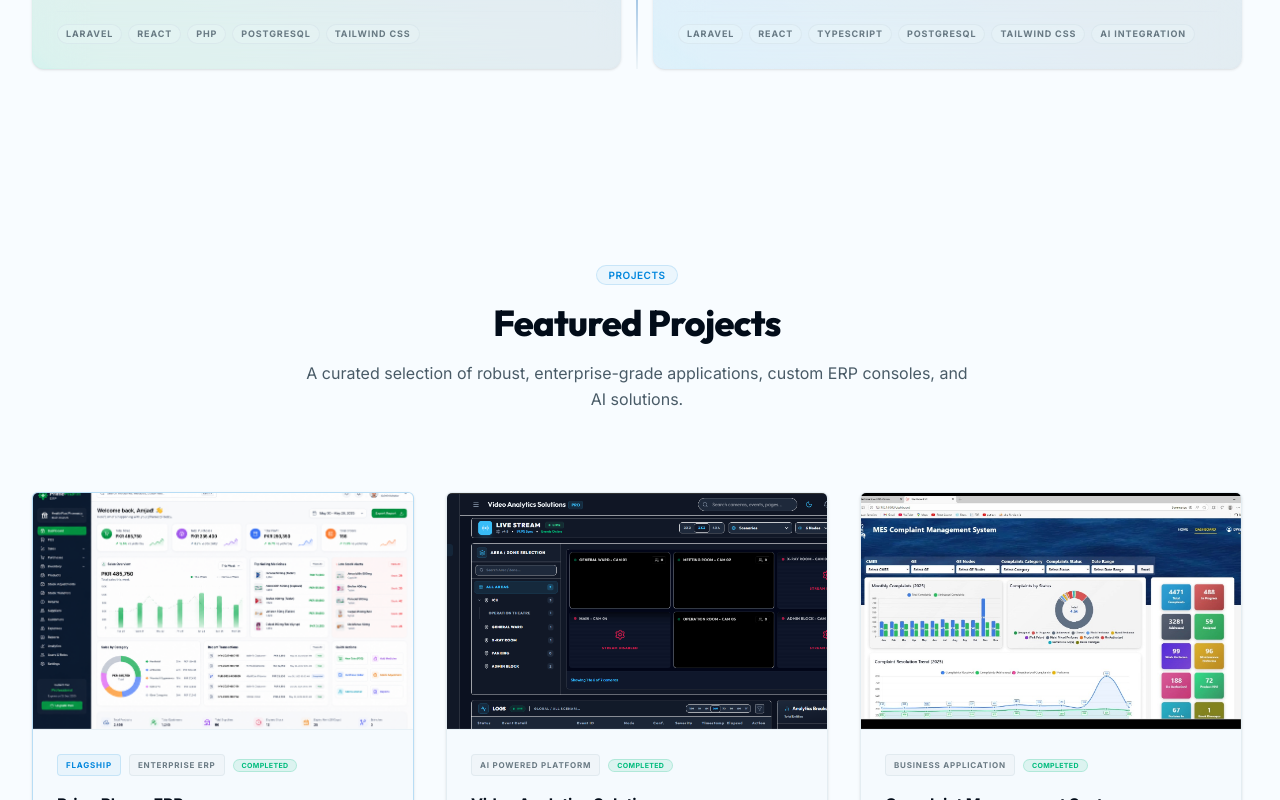
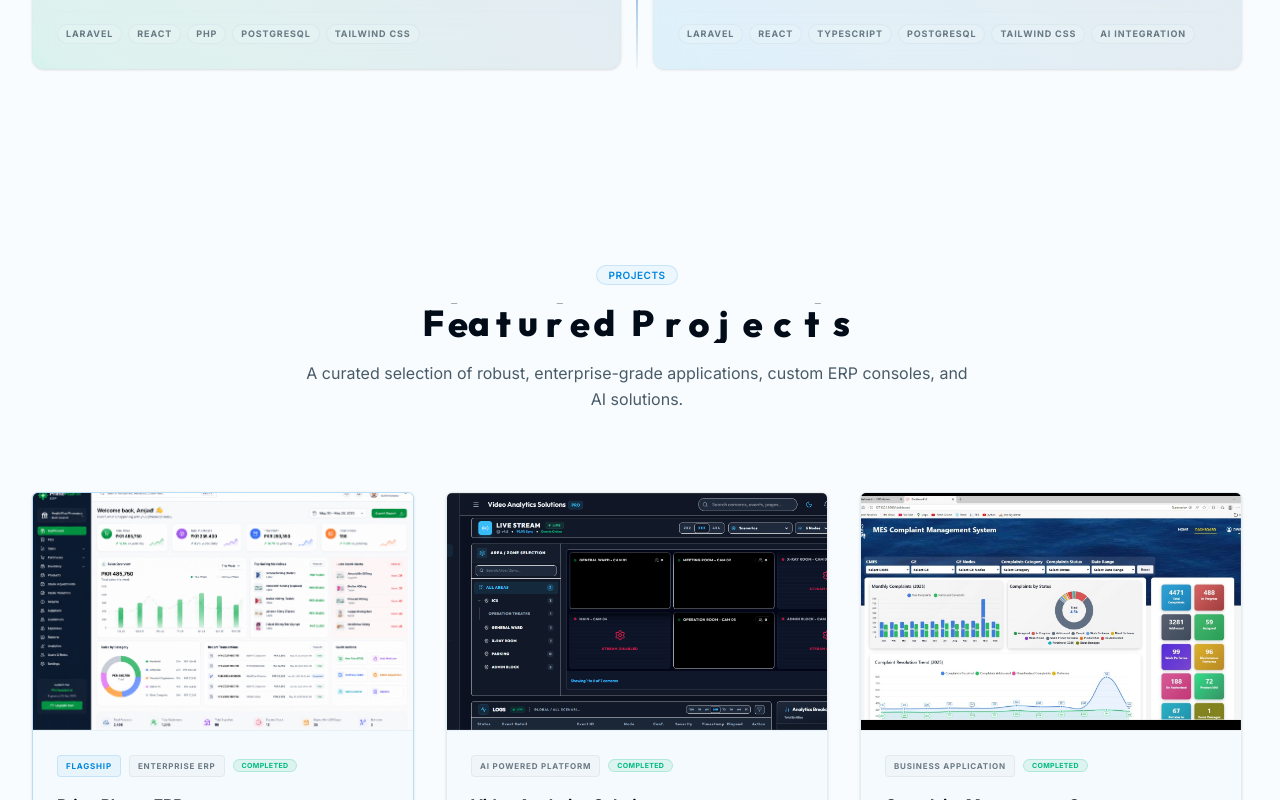
Before and after one commit to Choudhary06dev/portfolio, a React (Vite) app: page / in a window 1280 px wide. Shown: the part 2322-3122 px from the top of the page. Built offline with nearby package versions, Linux system fonts and the light colour scheme; no server answers.

Commit message:
feat: smooth vertical scrolling alphabets slot-reel on Featured Projects

```diff
--- a/src/components/common/TextScramble.tsx
+++ b/src/components/common/TextScramble.tsx
@@ -1,123 +1,115 @@
-import React, { useEffect, useRef, useState } from 'react';
-import { useInView } from 'framer-motion';
+import React, { useRef } from 'react';
+import { motion, useInView } from 'framer-motion';
 import { cn } from '@/utils/cn';
+
+interface RollingLetterProps {
+  char: string;
+  index: number;
+  inView: boolean;
+  baseDelay: number;
+}
+
+const ALPHABET = 'ABCDEFGHIJKLMNOPQRSTUVWXYZabcdefghijklmnopqrstuvwxyz';
+
+// Pick 6-8 random letters that end with the target letter
+const generateReel = (target: string): string[] => {
+  if (target === ' ') return [' '];
+
+  const isUpper = target === target.toUpperCase() && target !== target.toLowerCase();
+  const pool = isUpper
+    ? 'ABCDEFGHIJKLMNOPQRSTUVWXYZ'
+    : 'abcdefghijklmnopqrstuvwxyz';
+
+  const steps = 7 + (target.charCodeAt(0) % 5);
+  const reel: string[] = [];
+
+  for (let i = 0; i < steps; i++) {
+    const randomChar = pool[Math.floor(Math.random() * pool.length)];
+    reel.push(randomChar);
+  }
+  // Ensure the final landing character is the actual target
+  reel.push(target);
+  return reel;
+};
+
+const RollingLetter: React.FC<RollingLetterProps> = ({ char, index, inView, baseDelay }) => {
+  const reelRef = useRef<string[]>(generateReel(char));
+
+  if (char === ' ') {
+    return <span className="inline-block w-[0.28em]">&nbsp;</span>;
+  }
+
+  const reel = reelRef.current;
+  const targetIndex = reel.length - 1;
+  const charDelay = baseDelay + index * 0.045;
+  const duration = 0.9 + (index % 4) * 0.15;
+
+  return (
+    <span
+      className="relative inline-block overflow-hidden align-top leading-none h-[1.12em]"
+      style={{ verticalAlign: 'top' }}
+    >
+      <motion.span
+        className="flex flex-col items-center select-none"
+        initial={{ y: '0%' }}
+        animate={inView ? { y: `-${(targetIndex / reel.length) * 100}%` } : { y: '0%' }}
+        transition={{
+          duration: duration,
+          delay: charDelay,
+          ease: [0.16, 1, 0.3, 1], // Smooth exponential deceleration (luxury slot reel)
+        }}
+        style={{ willChange: 'transform' }}
+      >
+        {reel.map((item, idx) => (
+          <span
+            key={idx}
+            className={cn(
+              'flex items-center justify-center h-[1.12em] leading-none',
+              idx === targetIndex ? 'opacity-100' : 'opacity-70'
+            )}
+          >
+            {item}
+          </span>
+        ))}
+      </motion.span>
+    </span>
+  );
+};
 
 interface TextScrambleProps {
   text: string;
   className?: string;
-  /** Delay before scramble starts (ms) */
   delay?: number;
-  /** How fast each character resolves (ms per char) */
-  speed?: number;
-  /** Characters used for scrambling */
-  chars?: string;
-  /** Trigger on hover instead of on scroll-into-view */
-  triggerOnHover?: boolean;
 }
 
-const DEFAULT_CHARS = 'ABCDEFGHIJKLMNOPQRSTUVWXYZabcdefghijklmnopqrstuvwxyz0123456789@#$%&*!?<>';
-
 /**
- * TextScramble — reveals text by cycling through random chars, resolving left-to-right.
- * Triggers when the element scrolls into view (or on hover if triggerOnHover=true).
+ * TextScramble (Alphabet Scroll / Slot Reel Effect).
+ * Each character scrolls vertically through real alphabets (no weird symbols)
+ * smoothly landing on the final word, just like premium SaaS reels (Linear / Stripe).
  */
 export const TextScramble: React.FC<TextScrambleProps> = ({
   text,
   className,
-  delay = 0,
-  speed = 40,
-  chars = DEFAULT_CHARS,
-  triggerOnHover = false,
+  delay = 0.2,
 }) => {
-  const [displayed, setDisplayed] = useState<string>(
-    triggerOnHover ? text : text.replace(/\S/g, chars[0])
-  );
-  const [isAnimating, setIsAnimating] = useState(false);
-  const ref = useRef<HTMLSpanElement>(null);
-  const isInView = useInView(ref, { once: true, margin: '-60px' });
-  const frameRef = useRef<number | null>(null);
-  const timeoutRef = useRef<ReturnType<typeof setTimeout> | null>(null);
-
-  const scramble = () => {
-    if (isAnimating) return;
-    setIsAnimating(true);
-
-    const length = text.length;
-    let resolved = 0;
-
-    // More iterations per char = longer scramble per letter
-    const iterCounts = Array.from({ length }, (_, i) =>
-      Math.floor(Math.random() * 14) + 10 + i * 2
-    );
-    const iters = Array(length).fill(0);
-    let lastTick = 0;
-
-    // Use timestamp-based throttle so speed prop actually controls visible pace
-    const tick = (timestamp: number) => {
-      if (timestamp - lastTick < speed) {
-        frameRef.current = requestAnimationFrame(tick);
-        return;
-      }
-      lastTick = timestamp;
-
-      let output = '';
-
-      for (let i = 0; i < length; i++) {
-        if (text[i] === ' ') {
-          output += ' ';
-          continue;
-        }
-
-        if (i < resolved) {
-          output += text[i];
-        } else if (iters[i] < iterCounts[i]) {
-          output += chars[Math.floor(Math.random() * chars.length)];
-          iters[i]++;
-        } else {
-          output += text[i];
-          if (i === resolved) resolved++;
-        }
-      }
-
-      setDisplayed(output);
-
-      if (resolved < length) {
-        frameRef.current = requestAnimationFrame(tick);
-      } else {
-        setDisplayed(text);
-        setIsAnimating(false);
-      }
-    };
-
-    timeoutRef.current = setTimeout(() => {
-      frameRef.current = requestAnimationFrame(tick);
-    }, delay);
-  };
-
-  // Trigger on scroll into view
-  useEffect(() => {
-    if (!triggerOnHover && isInView) {
-      scramble();
-    }
-    return () => {
-      if (frameRef.current) cancelAnimationFrame(frameRef.current);
-      if (timeoutRef.current) clearTimeout(timeoutRef.current);
-    };
-    // eslint-disable-next-line react-hooks/exhaustive-deps
-  }, [isInView]);
-
-  const hoverProps = triggerOnHover
-    ? { onMouseEnter: scramble }
-    : {};
+  const containerRef = useRef<HTMLSpanElement>(null);
+  const isInView = useInView(containerRef, { once: true, margin: '-40px' });
 
   return (
     <span
-      ref={ref}
-      className={cn('font-mono tracking-wider', className)}
+      ref={containerRef}
+      className={cn('inline-flex flex-wrap items-center justify-center font-heading', className)}
       aria-label={text}
-      {...hoverProps}
     >
-      {displayed}
+      {text.split('').map((char, index) => (
+        <RollingLetter
+          key={`${char}-${index}`}
+          char={char}
+          index={index}
+          inView={isInView}
+          baseDelay={delay}
+        />
+      ))}
     </span>
   );
 };
--- a/src/sections/ProjectsSection.tsx
+++ b/src/sections/ProjectsSection.tsx
@@ -129,9 +129,8 @@ export const ProjectsSection: React.FC = () => {
               >
                 <TextScramble
                   text="Featured Projects"
-                  delay={300}
-                  speed={90}
-                  className="text-foreground font-heading text-4xl leading-tight font-extrabold tracking-tight"
+                  delay={0.25}
+                  className="text-foreground font-heading text-3xl sm:text-4xl leading-tight font-extrabold tracking-tight"
                 />
               </Heading>
             </Reveal>
```
